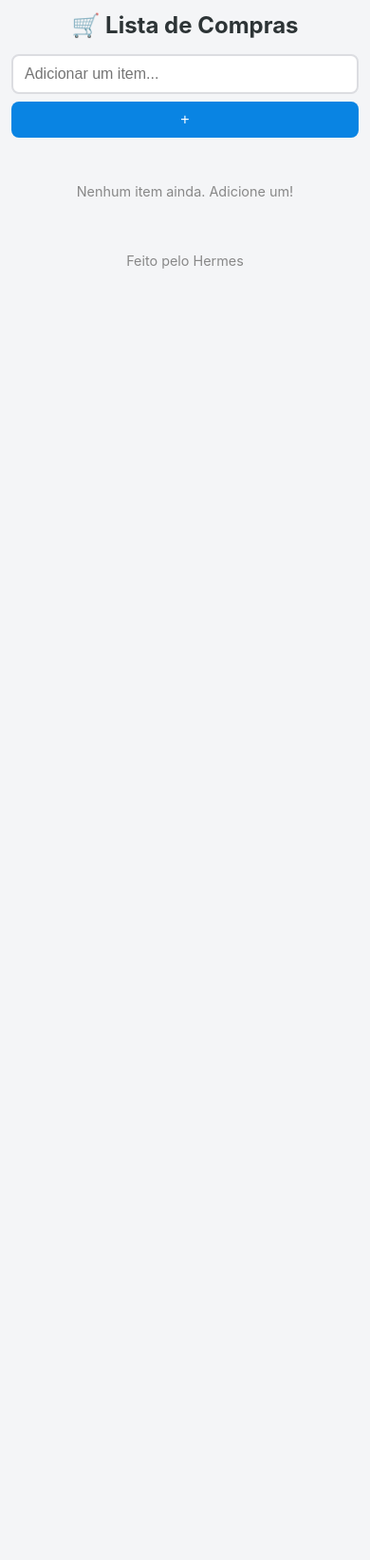
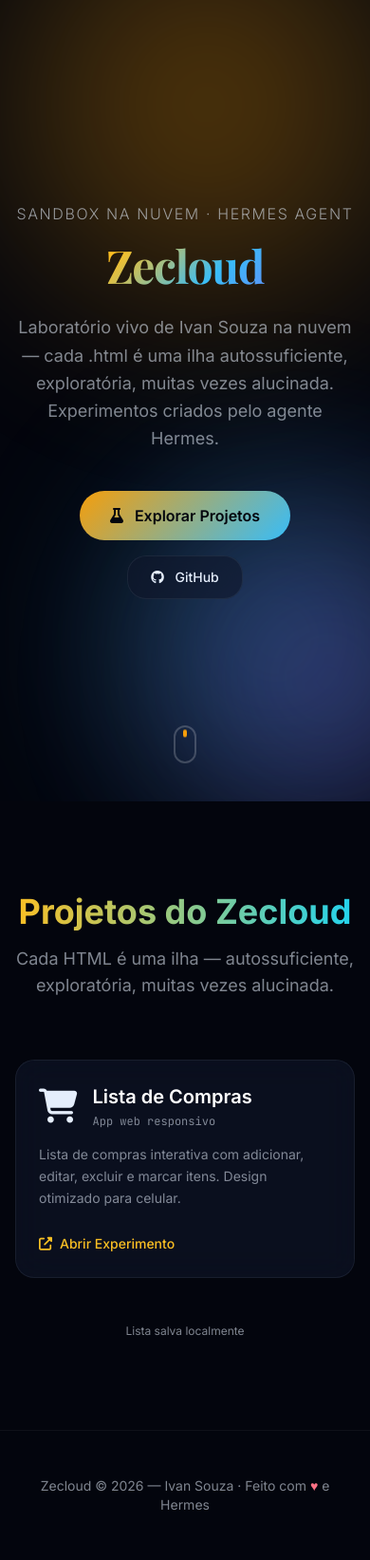
Before and after one commit to ivansouza/Zecloud, a plain HTML site: page index.html in a window 390 px wide. Shown: the whole page at 95% size. Before the commit the page ends 844 px from the top, so only its background shows below. Drawn offline with nearby package versions, Linux system fonts and the light colour scheme; no server answers; a web font is replaced by a local one.

Commit message:
feat: laboratory-style index with repo cards (lab-BabiPi design)

```diff
--- a/index.html
+++ b/index.html
@@ -1,364 +1,336 @@
 <!DOCTYPE html>
-<html lang="pt">
+<html lang="pt-BR">
 <head>
 <meta charset="UTF-8">
 <meta name="viewport" content="width=device-width, initial-scale=1.0">
-    <title>Lista de Compras</title>
+<title>Zecloud</title>
+
+<script src="https://cdn.tailwindcss.com"></script>
+<link rel="stylesheet" href="https://cdnjs.cloudflare.com/ajax/libs/font-awesome/6.4.0/css/all.min.css">
+
+<link rel="preconnect" href="https://fonts.googleapis.com">
+<link rel="preconnect" href="https://fonts.gstatic.com" crossorigin>
+<link href="https://fonts.googleapis.com/css2?family=Inter:wght@300;400;500;600;700;800;900&family=JetBrains+Mono:wght@400;700&family=Playfair+Display:ital,wght@0,400;0,700;1,400&display=swap" rel="stylesheet">
+
+<script src="https://cdnjs.cloudflare.com/ajax/libs/gsap/3.12.5/gsap.min.js"></script>
+<script src="https://cdnjs.cloudflare.com/ajax/libs/gsap/3.12.5/ScrollTrigger.min.js"></script>
+
+<script>
+tailwind.config = {
+  theme: {
+    extend: {
+      fontFamily: {
+        sans: ['Inter', 'sans-serif'],
+        mono: ['JetBrains Mono', 'monospace'],
+        serif: ['Playfair Display', 'serif'],
+      },
+      colors: {
+        aurel: {
+          gold: '#f59e0b',
+          amber: '#fbbf24',
+          cyan: '#38bdf8',
+          violet: '#8b5cf6',
+          rose: '#fb7185',
+          emerald: '#34d399',
+        }
+      }
+    }
+  }
+}
+</script>
+
 <style>
-        * { margin: 0; padding: 0; box-sizing: border-box; }
+:root {
+  --bg-deep: #03050d;
+  --gold: #f59e0b;
+  --cyan: #38bdf8;
+  --violet: #8b5cf6;
+}
 
 body {
-            font-family: -apple-system, BlinkMacSystemFont, 'Segoe UI', Roboto, sans-serif;
-            background: #f4f5f7;
-            color: #1a1a2e;
+  margin: 0;
   min-height: 100vh;
-            padding: 16px;
+  font-family: 'Inter', sans-serif;
+  color: #e5eefc;
+  background: var(--bg-deep);
+  overflow-x: hidden;
 }
 
-        .container {
-            max-width: 480px;
-            margin: 0 auto;
+/* Cinematic liquid background */
+.liquid-bg {
+  position: fixed;
+  top: 0; left: 0;
+  width: 100vw; height: 100vh;
+  z-index: -1;
+  overflow: hidden;
 }
 
-        h1 {
-            text-align: center;
-            font-size: 1.5rem;
-            color: #2d3436;
-            margin-bottom: 16px;
+.liquid-blob {
+  position: absolute;
+  border-radius: 50%;
+  filter: blur(80px);
+  opacity: 0.4;
+  animation: liquid 8s ease-in-out infinite;
 }
 
-        /* ---- Input area ---- */
-        .input-area {
-            display: flex;
-            gap: 8px;
-            margin-bottom: 16px;
+.liquid-blob:nth-child(1) {
+  width: 600px; height: 600px;
+  background: radial-gradient(circle, var(--gold), transparent 70%);
+  top: -200px; left: -100px;
 }
 
-        .input-area input {
-            flex: 1;
-            padding: 10px 12px;
-            border: 2px solid #dcdde1;
-            border-radius: 8px;
-            font-size: 1rem;
-            outline: none;
-            transition: border-color 0.2s;
+.liquid-blob:nth-child(2) {
+  width: 500px; height: 500px;
+  background: radial-gradient(circle, var(--cyan), transparent 70%);
+  top: 50%; right: -150px;
+  animation-delay: -2s;
 }
 
-        .input-area input:focus {
-            border-color: #0984e3;
+.liquid-blob:nth-child(3) {
+  width: 400px; height: 400px;
+  background: radial-gradient(circle, var(--violet), transparent 70%);
+  bottom: -100px; left: 30%;
+  animation-delay: -4s;
 }
 
-        .btn-add {
-            padding: 10px 16px;
-            background: #0984e3;
-            color: #fff;
-            border: none;
-            border-radius: 8px;
-            font-size: 1rem;
-            cursor: pointer;
-            transition: background 0.2s;
+@keyframes liquid {
+  0%, 100% { transform: translate(0, 0) scale(1); }
+  25% { transform: translate(30px, -30px) scale(1.1); }
+  50% { transform: translate(-20px, 20px) scale(0.9); }
+  75% { transform: translate(20px, 10px) scale(1.05); }
 }
 
-        .btn-add:hover {
-            background: #0773c5;
+/* Glassmorphism */
+.glass-premium {
+  background: rgba(10, 15, 31, 0.4);
+  backdrop-filter: blur(20px);
+  -webkit-backdrop-filter: blur(20px);
+  border: 1px solid rgba(255, 255, 255, 0.08);
+  box-shadow: 0 24px 80px rgba(0, 0, 0, 0.4), inset 0 1px 0 rgba(255, 255, 255, 0.05);
+  border-radius: 24px;
 }
 
-        /* ---- Item list ---- */
-        .list {
-            list-style: none;
-            display: flex;
-            flex-direction: column;
-            gap: 8px;
+.glass-card {
+  background: rgba(15, 23, 42, 0.6);
+  backdrop-filter: blur(16px);
+  border: 1px solid rgba(148, 163, 184, 0.1);
+  border-radius: 20px;
+  transition: all 0.4s cubic-bezier(0.4, 0, 0.2, 1);
 }
 
-        .item {
-            display: flex;
-            align-items: center;
-            gap: 10px;
-            background: #fff;
-            padding: 12px 14px;
-            border-radius: 10px;
-            box-shadow: 0 1px 3px rgba(0,0,0,0.08);
-            animation: slideIn 0.25s ease-out;
+.glass-card:hover {
+  background: rgba(15, 23, 42, 0.8);
+  border-color: rgba(245, 158, 11, 0.3);
+  transform: translateY(-8px) scale(1.02);
+  box-shadow: 0 32px 96px rgba(0, 0, 0, 0.5), 0 0 30px rgba(245, 158, 11, 0.15);
 }
 
-        @keyframes slideIn {
-            from { opacity: 0; transform: translateY(-8px); }
-            to   { opacity: 1; transform: translateY(0); }
+/* Typography */
+.title-hero {
+  font-family: 'Playfair Display', serif;
+  font-size: clamp(3rem, 8vw, 6rem);
+  font-weight: 700;
+  background: linear-gradient(135deg, #f59e0b 0%, #fbbf24 30%, #38bdf8 60%, #8b5cf6 100%);
+  -webkit-background-clip: text;
+  -webkit-text-fill-color: transparent;
+  background-clip: text;
+  line-height: 1.1;
+  letter-spacing: -0.03em;
 }
 
-        .item-label {
-            flex: 1;
-            font-size: 1rem;
-            cursor: default;
-            display: flex;
-            align-items: center;
-            gap: 6px;
+.subtitle-hero {
+  font-family: 'Inter', sans-serif;
+  font-size: clamp(1rem, 2.5vw, 1.5rem);
+  font-weight: 300;
+  color: rgba(229, 238, 252, 0.6);
+  letter-spacing: 0.05em;
+  text-transform: uppercase;
 }
 
-        .item-emoji {
-            font-size: 1.3rem;
-            width: 28px;
-            text-align: center;
+.text-muted { color: rgba(229, 238, 252, 0.55); }
+
+/* Gradient buttons */
+.btn-gradient {
+  background: linear-gradient(135deg, var(--gold), var(--cyan));
+  color: #03050d;
+  font-weight: 600;
+  padding: 14px 32px;
+  border-radius: 999px;
+  transition: all 0.3s ease;
+  border: none;
+  cursor: pointer;
 }
 
-        .item-text {
-            flex: 2;
-            font-size: 0.95rem;
-            word-break: break-word;
+.btn-gradient:hover {
+  transform: scale(1.05);
+  box-shadow: 0 0 30px rgba(245, 158, 11, 0.4);
 }
 
-        .item-actions {
-            display: flex;
-            gap: 4px;
-            flex-shrink: 0;
+/* Grid */
+.projects-grid {
+  display: grid;
+  grid-template-columns: repeat(auto-fill, minmax(340px, 1fr));
+  gap: 24px;
 }
 
-        .icon-btn {
-            width: 30px;
-            height: 30px;
-            border: none;
-            background: transparent;
-            font-size: 1.1rem;
-            cursor: pointer;
-            border-radius: 6px;
-            display: flex;
-            align-items: center;
-            justify-content: center;
-            transition: background 0.15s;
-        }
-
-        .icon-btn:hover {
-            background: #e2e4e9;
-        }
-
-        .btn-edit {
-            color: #0984e3;
-        }
-
-        .btn-delete {
-            color: #d63031;
-        }
-
-        /* ---- Edit mode ---- */
-        .edit-input {
-            flex: 2;
-            padding: 6px 8px;
-            border: 2px solid #0984e3;
-            border-radius: 6px;
-            font-size: 0.95rem;
-            outline: none;
-            background: #fff;
-        }
-
-        .edit-input:focus {
-            border-color: #2d3436;
-        }
-
-        /* ---- Empty state ---- */
-        .empty {
-            text-align: center;
-            color: #888;
-            padding: 32px 16px;
-            font-size: 0.9rem;
-        }
-
-        /* ---- Responsive tweaks ---- */
-        @media (max-width: 400px) {
-            body { padding: 12px; }
-            .input-area { flex-wrap: wrap; }
-            .btn-add { width: 100%; }
-        }
+::-webkit-scrollbar { width: 6px; }
+::-webkit-scrollbar-track { background: transparent; }
+::-webkit-scrollbar-thumb { background: rgba(245, 158, 11, 0.3); border-radius: 3px; }
 </style>
 </head>
 <body>
-    <div class="container">
-        <h1>🛒 Lista de Compras</h1>
 
-        <!-- Add item -->
-        <div class="input-area">
-            <input type="text" id="itemInput" placeholder="Adicionar um item...">
-            <button class="btn-add" id="btnAdd">+</button>
+<div class="liquid-bg">
+  <div class="liquid-blob"></div>
+  <div class="liquid-blob"></div>
+  <div class="liquid-blob"></div>
 </div>
 
-        <!-- List -->
-        <ul class="list" id="itemList"></ul>
+<!-- Hero -->
+<section class="min-h-screen flex items-center justify-center relative px-4">
+  <div class="text-center max-w-5xl mx-auto">
+    <div class="gsap-fade-up">
+      <p class="subtitle-hero mb-4 tracking-widest">Sandbox na nuvem · Hermes Agent</p>
+      <h1 class="title-hero mb-6">Zecloud</h1>
+      <p class="text-muted text-lg max-w-2xl mx-auto mb-10 leading-relaxed">
+        Laboratório vivo de Ivan Souza na nuvem — cada .html é uma ilha autossuficiente,
+        exploratória, muitas vezes alucinada. Experimentos criados pelo agente Hermes.
+      </p>
+      <div class="flex flex-wrap justify-center gap-4">
+        <a href="#projects" class="btn-gradient">
+          <i class="fas fa-flask mr-2"></i> Explorar Projetos
+        </a>
+        <a href="https://github.com/ivansouza/Zecloud" target="_blank" class="glass-card px-6 py-3 text-sm font-medium hover:border-amber-500/30">
+          <i class="fab fa-github mr-2"></i> GitHub
+        </a>
+      </div>
+    </div>
   </div>
 
+  <div class="absolute bottom-10 left-1/2 -translate-x-1/2 gsap-fade-up">
+    <div class="w-6 h-10 border-2 border-white/20 rounded-full flex justify-center p-1">
+      <div class="w-1 h-2 bg-amber-500 rounded-full animate-bounce"></div>
+    </div>
+  </div>
+</section>
+
+<!-- Projects -->
+<section id="projects" class="py-24 px-4">
+  <div class="max-w-7xl mx-auto">
+    <div class="text-center mb-16 gsap-fade-up">
+      <h2 class="text-4xl font-bold mb-4 bg-gradient-to-r from-amber-400 to-cyan-400 bg-clip-text text-transparent">
+        Projetos do Zecloud
+      </h2>
+      <p class="text-muted text-lg">Cada HTML é uma ilha — autossuficiente, exploratória, muitas vezes alucinada.</p>
+    </div>
+
+    <div id="grid" class="projects-grid"></div>
+
+    <p id="sync-status" class="text-muted text-xs text-center mt-12"></p>
+  </div>
+</section>
+
+<footer class="py-12 px-4 border-t border-white/5">
+  <div class="max-w-7xl mx-auto text-center text-muted text-sm">
+    <p>Zecloud &copy; 2026 — Ivan Souza · Feito com <span class="text-rose-400">♥</span> e Hermes</p>
+  </div>
+</footer>
+
 <script>
-        // ---- Emoji categories ----
-        const EMOJIS = {
-            fruit:      '🍎',
-            veggie:     '🥬',
-            dairy:     '🥛',
-            protein:   '🍗',
-            bread:     '🍞',
-            snack:     '🍪',
-            drink:     '🥤',
-            veggie2:   '🥑',
+const username = 'ivansouza', repo = 'Zecloud';
+
+const known = {
+  'lista-compras.html': {
+    icon: 'fa-shopping-cart',
+    name: 'Lista de Compras',
+    sub: 'App web responsivo',
+    desc: 'Lista de compras interativa com adicionar, editar, excluir e marcar itens. Design otimizado para celular.'
+  },
 };
 
-        // ---- State ----
-        const STORAGE_KEY = 'shopping_list_items';
+const ignore = ['index.html'];
+const esc = t => String(t).replace(/[&<>"]/g, c => ({'&':'&amp;','<':'&lt;','>':'&gt;','"':'&quot;'}[c]));
 
-        function loadItems() {
+function pretty(file) {
+  const b = file.replace(/\.html$/i, '').replace(/[-_]+/g, ' ').trim();
+  return b.charAt(0).toUpperCase() + b.slice(1);
+}
+
+function card(e) {
+  return `
+    <div class="glass-card p-6 gsap-card">
+      <div class="flex items-start justify-between mb-4">
+        <div class="flex items-center gap-4">
+          <i class="fa ${e.icon || 'fa-cube'} text-4xl"></i>
+          <div>
+            <h3 class="text-xl font-semibold text-white mb-1">${esc(e.name)}</h3>
+            <p class="text-muted text-xs font-mono">${esc(e.sub || '')}</p>
+          </div>
+        </div>
+        ${e.isNew ? '<span style="background:rgba(52,211,153,.15);color:#34d399;font-size:11px;padding:4px 10px;border-radius:999px;font-weight:600">NOVO</span>' : ''}
+      </div>
+      <p class="text-muted text-sm mb-6 leading-relaxed">${esc(e.desc || 'Experimento do laboratório.')}</p>
+      <a href="${encodeURI(e.file)}" target="_blank" class="inline-flex items-center gap-2 text-amber-400 hover:text-amber-300 transition-all text-sm font-medium group">
+        <i class="fas fa-external-link-alt group-hover:translate-x-1 transition-transform"></i> Abrir Experimento
+      </a>
+    </div>`;
+}
+
+let items = Object.entries(known).map(([file, m]) => ({ file, ...m }));
+const grid = document.getElementById('grid'), status = document.getElementById('sync-status');
+
+function render() {
+  items.sort((a, b) => (b.ts || 0) - (a.ts || 0) || a.name.localeCompare(b.name));
+  grid.innerHTML = items.map(card).join('');
+  gsap.fromTo('.gsap-card',
+    { opacity: 0, y: 40 },
+    { opacity: 1, y: 0, duration: 0.6, stagger: 0.1, ease: 'power2.out' }
+  );
+}
+
+async function lastCommit(file) {
   try {
-                const raw = localStorage.getItem(STORAGE_KEY);
-                return raw ? JSON.parse(raw) : [];
-            } catch {
-                return [];
+    const r = await fetch(`https://api.github.com/repos/${username}/${repo}/commits?path=${encodeURIComponent(file)}&per_page=1`);
+    const c = await r.json();
+    return Array.isArray(c) && c.length ? new Date(c[0].commit.author.date) : null;
+  } catch { return null; }
+}
+
+async function sync() {
+  try {
+    const r = await fetch(`https://api.github.com/repos/${username}/${repo}/contents`);
+    if (!r.ok) throw new Error(r.status);
+    const files = (await r.json())
+      .filter(i => i.type === 'file' && /\.html$/i.test(i.name) && !ignore.includes(i.name.toLowerCase()))
+      .map(i => i.name);
+    items = items.filter(e => files.includes(e.file));
+    for (const f of files) {
+      if (!items.some(e => e.file === f)) items.push({ file: f, name: pretty(f), sub: 'Adicionado automaticamente' });
+    }
+    await Promise.all(items.map(async e => {
+      const d = await lastCommit(e.file);
+      if (d) { e.ts = d.getTime(); e.date = d.toLocaleDateString('pt-BR'); e.isNew = Date.now() - e.ts < 3 * 864e5; }
+    }));
+    render();
+    status.textContent = `${items.length} projeto${items.length === 1 ? '' : 's'} · sincronizado com o GitHub`;
+  } catch (err) {
+    status.textContent = 'Lista salva localmente';
+    render();
   }
 }
 
-        function saveItems(items) {
-            localStorage.setItem(STORAGE_KEY, JSON.stringify(items));
-        }
+gsap.registerPlugin(ScrollTrigger);
 
-        // ---- Render ----
-        function render() {
-            const list = document.getElementById('itemList');
-            const items = loadItems();
-            list.innerHTML = '';
-
-            if (items.length === 0) {
-                list.innerHTML = '<li class="empty">Nenhum item ainda. Adicione um!</li>';
-                return;
-            }
-
-            items.forEach((item, index) => {
-                const li = document.createElement('li');
-                li.className = 'item';
-                li.dataset.index = index;
-
-                const emoji = EMOJIS[item.category] || '📝';
-                const text = item.text;
-
-                li.innerHTML =
-                    `<span class="item-emoji">${emoji}</span>` +
-                    `<span class="item-label">
-                        <span class="item-text">${escapeHtml(text)}</span>
-                        <button class="icon-btn btn-edit" data-action="edit" data-index="${index}">✏️</button>
-                        <button class="icon-btn btn-delete" data-action="delete" data-index="${index}">🗑️</button>
-                    </span>`;
-
-                list.appendChild(li);
-            });
-        }
-
-        function escapeHtml(str) {
-            const div = document.createElement('div');
-            div.textContent = str;
-            return div.innerHTML;
-        }
-
-        // ---- Add ----
-        document.getElementById('btnAdd').addEventListener('click', () => {
-            const input = document.getElementById('itemInput');
-            const text = input.value.trim();
-            if (!text) return;
-
-            const items = loadItems();
-            items.push({
-                text: text,
-                category: pickCategory(text),
-            });
-            saveItems(items);
-            input.value = '';
-            render();
+gsap.utils.toArray('.gsap-fade-up').forEach(el => {
+  gsap.fromTo(el,
+    { opacity: 0, y: 30 },
+    { opacity: 1, y: 0, duration: 0.8, ease: 'power2.out',
+      scrollTrigger: { trigger: el, start: 'top 85%' } }
+  );
 });
 
-        // ---- Edit ----
-        document.getElementById('itemList').addEventListener('click', (e) => {
-            const btn = e.target.closest('button');
-            if (!btn) return;
-
-            const index = parseInt(btn.dataset.index, 10);
-            if (isNaN(index)) return;
-
-            if (btn.dataset.action === 'edit') {
-                const list = document.getElementById('itemList');
-                const li = list.children[index];
-                if (!li) return;
-
-                const textSpan = li.querySelector('.item-text');
-                const currentText = textSpan.textContent;
-
-                // Replace label with input
-                const editInput = document.createElement('input');
-                editInput.type = 'text';
-                editInput.className = 'edit-input';
-                editInput.value = currentText;
-                editInput.dataset.index = index;
-
-                textSpan.replaceWith(editInput);
-                editInput.focus();
-
-                // Save on blur or Enter
-                const commitEdit = () => {
-                    const newText = editInput.value.trim();
-                    if (!newText) {
-                        // Cancel: put back original
-                        editInput.value = currentText;
-                        editInput.replaceWith(textSpan);
-                        return;
-                    }
-                    const items = loadItems();
-                    items[index].text = newText;
-                    saveItems(items);
 render();
-                };
-
-                editInput.addEventListener('blur', commitEdit);
-                editInput.addEventListener('keydown', (ev) => {
-                    if (ev.key === 'Enter') {
-                        ev.preventDefault();
-                        commitEdit();
-                    }
-                });
-            }
-        });
-
-        // ---- Delete ----
-        document.getElementById('itemList').addEventListener('click', (e) => {
-            const btn = e.target.closest('button');
-            if (!btn) return;
-
-            const index = parseInt(btn.dataset.index, 10);
-            if (isNaN(index)) return;
-
-            if (btn.dataset.action === 'delete') {
-                let items = loadItems();
-                items.splice(index, 1);
-                saveItems(items);
-                render();
-            }
-        });
-
-        // ---- Category picker ----
-        function pickCategory(text) {
-            const lower = text.toLowerCase();
-            if (lower.includes('fruta') || lower.includes('maçã') || lower.includes('banana')) return 'fruit';
-            if (lower.includes('vegetal') || lower.includes('alfaceira') || lower.includes('brócolis')) return 'veggie';
-            if (lower.includes('leite') || lower.includes('iogurte') || lower.includes('queijo')) return 'dairy';
-            if (lower.includes('carne') || lower.includes('frango') || lower.includes('bife')) return 'protein';
-            if (lower.includes('pão') || lower.includes('bolo')) return 'bread';
-            if (lower.includes('doce') || lower.includes('biscoito')) return 'snack';
-            if (lower.includes('bebida') || lower.includes('suco')) return 'drink';
-            return 'veggie2'; // default
-        }
-
-        // ---- Enter key to add ----
-        document.getElementById('itemInput').addEventListener('keydown', (e) => {
-            if (e.key === 'Enter') {
-                e.preventDefault();
-                document.getElementById('btnAdd').click();
-            }
-        });
-
-        // ---- Initial render ----
-        render();
+sync();
 </script>
 </body>
 </html>
-
-<footer style="text-align:center; margin-top:24px; color:#888; font-size:0.9rem;">Feito pelo Hermes</footer>
```
Lines whose indentation alone changed are shown as unchanged.
